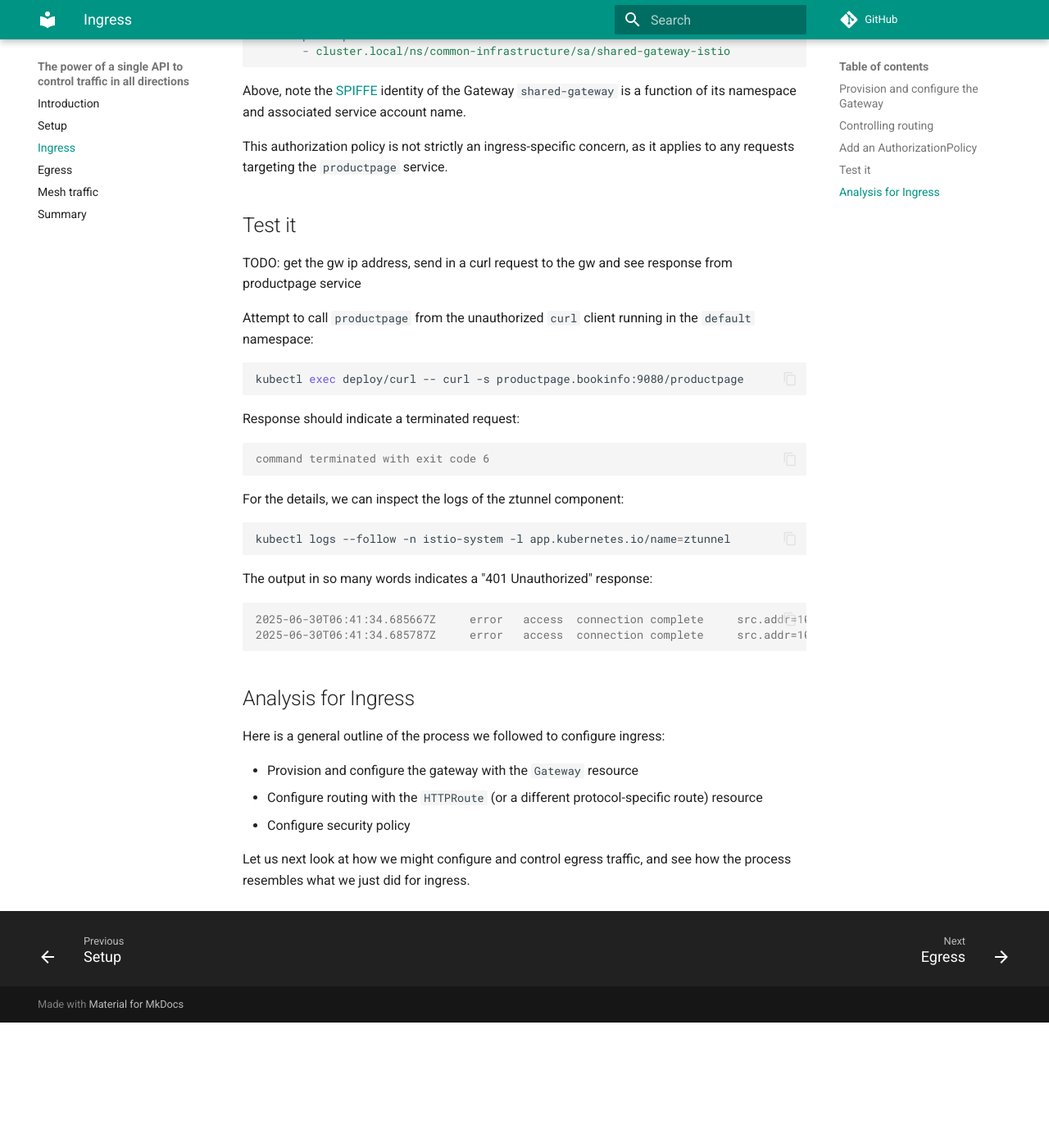
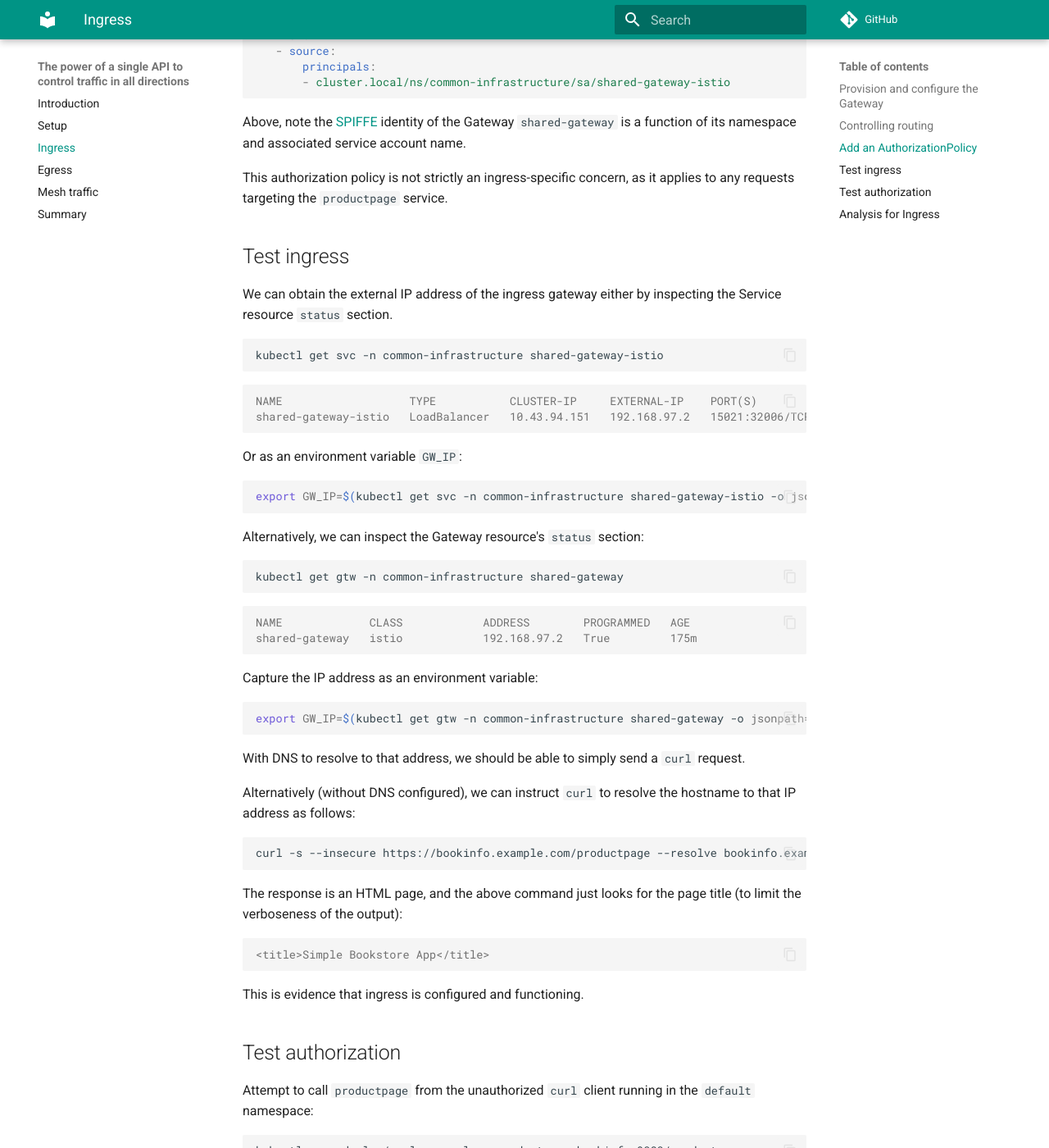
Before and after one commit to eitansuez/omni-guide, an MkDocs documentation site: the page built from docs/ingress.md, in a window 1280 px wide and 1400 px high, scrolled down 4191 px. Shown: the whole window at 82% size. Built offline with MkDocs 1.6.1 and Material for MkDocs 9.7.7, drawn with Linux system fonts in a browser that asks for light colours; comment, search, counter and statistics services are not loaded; before the commit the page ends 5438 px from its top, so only the background shows below that; some of the changed text lies outside the part shown.

Commit message:
continued..

````diff
--- a/docs/ingress.md
+++ b/docs/ingress.md
@@ -112,6 +112,8 @@ metadata:
   name: bookinfo-route
   namespace: bookinfo
 spec:
+  hostnames:
+  - bookinfo.example.com
   parentRefs:
   - name: shared-gateway
     namespace: common-infrastructure
@@ -173,9 +175,59 @@ Above, note the [SPIFFE](https://spiffe.io/docs/latest/spiffe-about/overview/) i
 
 This authorization policy is not strictly an ingress-specific concern, as it applies to any requests targeting the `productpage` service.
 
-## Test it
+## Test ingress
 
-TODO: get the gw ip address, send in a curl request to the gw and see response from productpage service
+We can obtain the external IP address of the ingress gateway either by inspecting the Service resource `status` section.
+
+```shell
+kubectl get svc -n common-infrastructure shared-gateway-istio
+```
+
+```console
+NAME                   TYPE           CLUSTER-IP     EXTERNAL-IP    PORT(S)                                      AGE
+shared-gateway-istio   LoadBalancer   10.43.94.151   192.168.97.2   15021:32006/TCP,80:31344/TCP,443:32559/TCP   175m
+```
+
+Or as an environment variable `GW_IP`:
+
+```shell
+export GW_IP=$(kubectl get svc -n common-infrastructure shared-gateway-istio -o jsonpath='{.status.loadBalancer.ingress[0].ip}')
+```
+
+Alternatively, we can inspect the Gateway resource's `status` section:
+
+```shell
+kubectl get gtw -n common-infrastructure shared-gateway
+```
+
+```console
+NAME             CLASS            ADDRESS        PROGRAMMED   AGE
+shared-gateway   istio            192.168.97.2   True         175m
+```
+
+ Capture the IP address as an environment variable:
+
+```shell
+export GW_IP=$(kubectl get gtw -n common-infrastructure shared-gateway -o jsonpath='{.status.addresses[0].value}')
+```
+
+With DNS to resolve to that address, we should be able to simply send a `curl` request.
+
+Alternatively (without DNS configured), we can instruct `curl` to resolve the hostname to that IP address as follows:
+
+```shell
+curl -s --insecure https://bookinfo.example.com/productpage --resolve bookinfo.example.com:443:$GW_IP | grep title
+```
+
+The response is an HTML page, and the above command just looks for the page title (to limit the verboseness of the output):
+
+```console
+<title>Simple Bookstore App</title>
+```
+
+This is evidence that ingress is configured and functioning.
+
+## Test authorization
 
 Attempt to call `productpage` from the unauthorized `curl` client running in the `default` namespace:
 
````
Also changed, not shown: docs/egress.md (+42 -2 lines), docs/setup.md (+11 -6 lines), docs/summary.md (+1 -1 lines).
